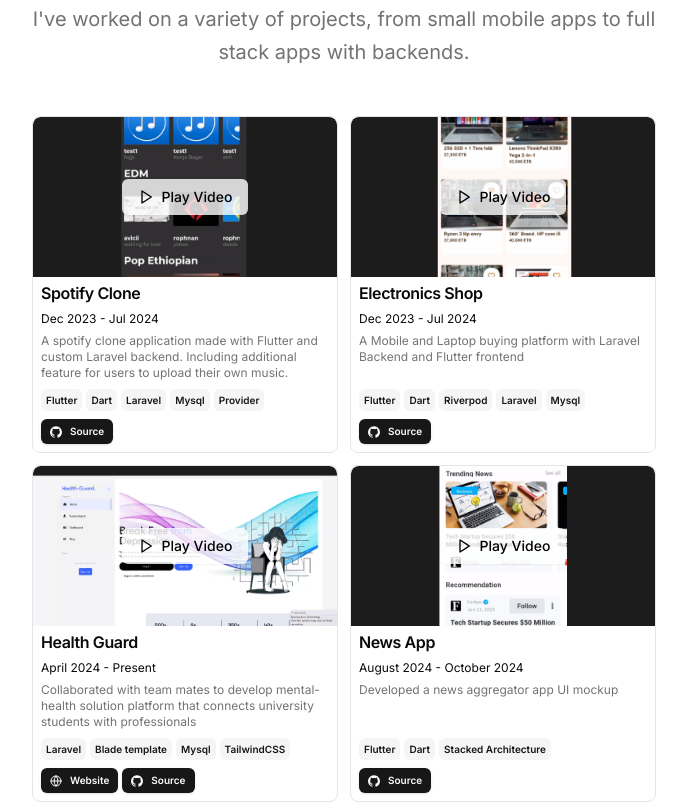
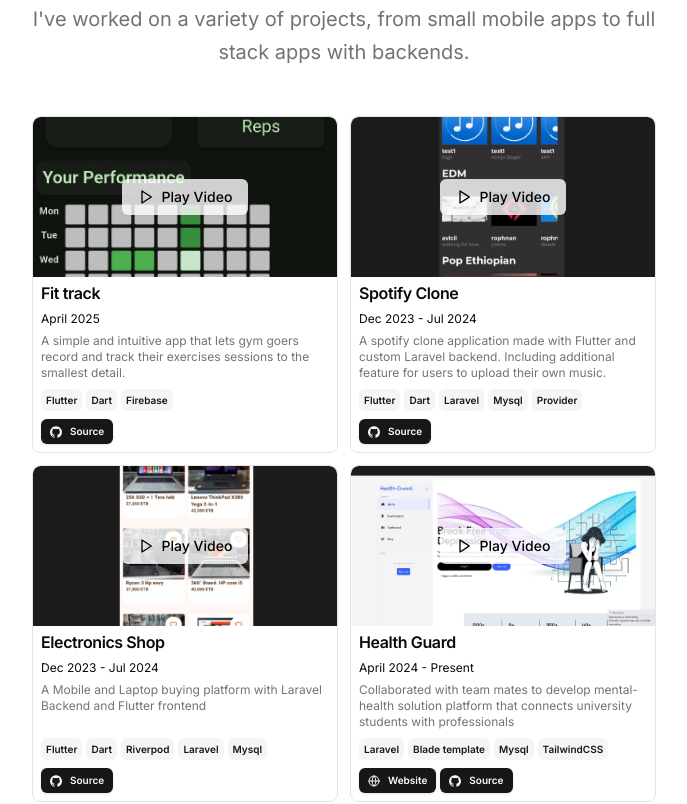
Before and after one commit to Dechie/portfolio-website, a Next.js app: page / in a window 1280 px wide. Shown: the part 1112-1916 px from the top of the page, without its empty margins (296-983 px from the left). Built offline with nearby package versions, Linux system fonts and the light colour scheme.

Commit message:
one more project.

```diff
--- a/src/data/resume.tsx
+++ b/src/data/resume.tsx
@@ -109,10 +109,8 @@
       logoUrl: "/dev.jpg",
       start: "September 2024",
       end: "April 2025",
-      description:
-        "Developing High quality mobile apps for private clients.",
+      description: "Developing High quality mobile apps for private clients.",
     },
-
   ],
   education: [
     {
@@ -123,9 +121,26 @@
       start: "2021",
       end: "2025",
     },
-
   ],
   projects: [
+    {
+      title: "Fit track",
+      href: "",
+      dates: "April 2025",
+      active: true,
+      description:
+        "A simple and intuitive app that lets gym goers record and track their exercises sessions to the smallest detail.",
+      technologies: ["Flutter", "Dart", "Firebase"],
+      links: [
+        {
+          type: "Source",
+          href: "https://github.com/Dechie/FitTrack",
+          icon: <Icons.github className="size-3" />,
+        },
+      ],
+      image: "/fittrack.jpg",
+      video: "/fittrack.mp4",
+    },
     {
       title: "Spotify Clone",
       href: "",
@@ -133,13 +148,7 @@
       active: false,
       description:
         "A spotify clone application made with Flutter and custom Laravel backend. Including additional feature for users to upload their own music.",
-      technologies: [
-        "Flutter",
-        "Dart",
-        "Laravel",
-        "Mysql",
-        "Provider",
-      ],
+      technologies: ["Flutter", "Dart", "Laravel", "Mysql", "Provider"],
       links: [
         {
           type: "Source",
@@ -155,14 +164,9 @@
       href: "",
       dates: "Dec 2023 - Jul 2024",
       active: false,
-      description: "A Mobile and Laptop buying platform with Laravel Backend and Flutter frontend",
-      technologies: [
-        "Flutter",
-        "Dart",
-        "Riverpod",
-        "Laravel",
-        "Mysql",
-      ],
+      description:
+        "A Mobile and Laptop buying platform with Laravel Backend and Flutter frontend",
+      technologies: ["Flutter", "Dart", "Riverpod", "Laravel", "Mysql"],
       links: [
         {
           type: "Source",
@@ -180,12 +184,7 @@
       active: true,
       description:
         "Collaborated with team mates to develop mental-health solution platform that connects university students with professionals",
-      technologies: [
-        "Laravel",
-        "Blade template",
-        "Mysql",
-        "TailwindCSS",
-      ],
+      technologies: ["Laravel", "Blade template", "Mysql", "TailwindCSS"],
       links: [
         {
           type: "Website",
@@ -206,13 +205,8 @@
       href: "",
       dates: "August 2024 - October 2024",
       active: true,
-      description:
-        "Developed a news aggregator app UI mockup",
-      technologies: [
-        "Flutter",
-        "Dart",
-        "Stacked Architecture",
-      ],
+      description: "Developed a news aggregator app UI mockup",
+      technologies: ["Flutter", "Dart", "Stacked Architecture"],
       links: [
         {
           type: "Source",
@@ -230,15 +224,8 @@
       active: true,
       description:
         "Collaborated with team members to design and develop a culture explorer app for all cultures and ceremnies in Ethiopia.",
-      technologies: [
-        "Flutter",
-        "Provider",
-        "stacked architecture",
-        "Laravel",
-      ],
-      links: [
-
-      ],
+      technologies: ["Flutter", "Provider", "stacked architecture", "Laravel"],
+      links: [],
       image: "/exploreapp.png",
       video: "/exploreapp.mp4",
     },
@@ -249,11 +236,7 @@
       active: true,
       description:
         "Designed and developed a productivity and task management tool.",
-      technologies: [
-        "Flutter",
-        "Hive",
-        "Riverpod",
-      ],
+      technologies: ["Flutter", "Hive", "Riverpod"],
       links: [
         {
           type: "Source",
@@ -271,7 +254,7 @@
       dates: "November 23rd - 25th, 2018",
       location: "London, Ontario",
       description:
-      "Collaborated with team mates to develop mental health platform that connects students with mental health professionals",
+        "Collaborated with team mates to develop mental health platform that connects students with mental health professionals",
       image:
         "https://pub-83c5db439b40468498f97946200806f7.r2.dev/hackline/hack-western.png",
       mlh: "https://s3.amazonaws.com/logged-assets/trust-badge/2019/mlh-trust-badge-2019-white.svg",
@@ -386,6 +369,5 @@
         },
       ],
     },
-
   ],
 } as const;
```
Also changed, not shown: public/fittrack.jpg (added), 1 other file (tests, documents, lock files or other folders).
